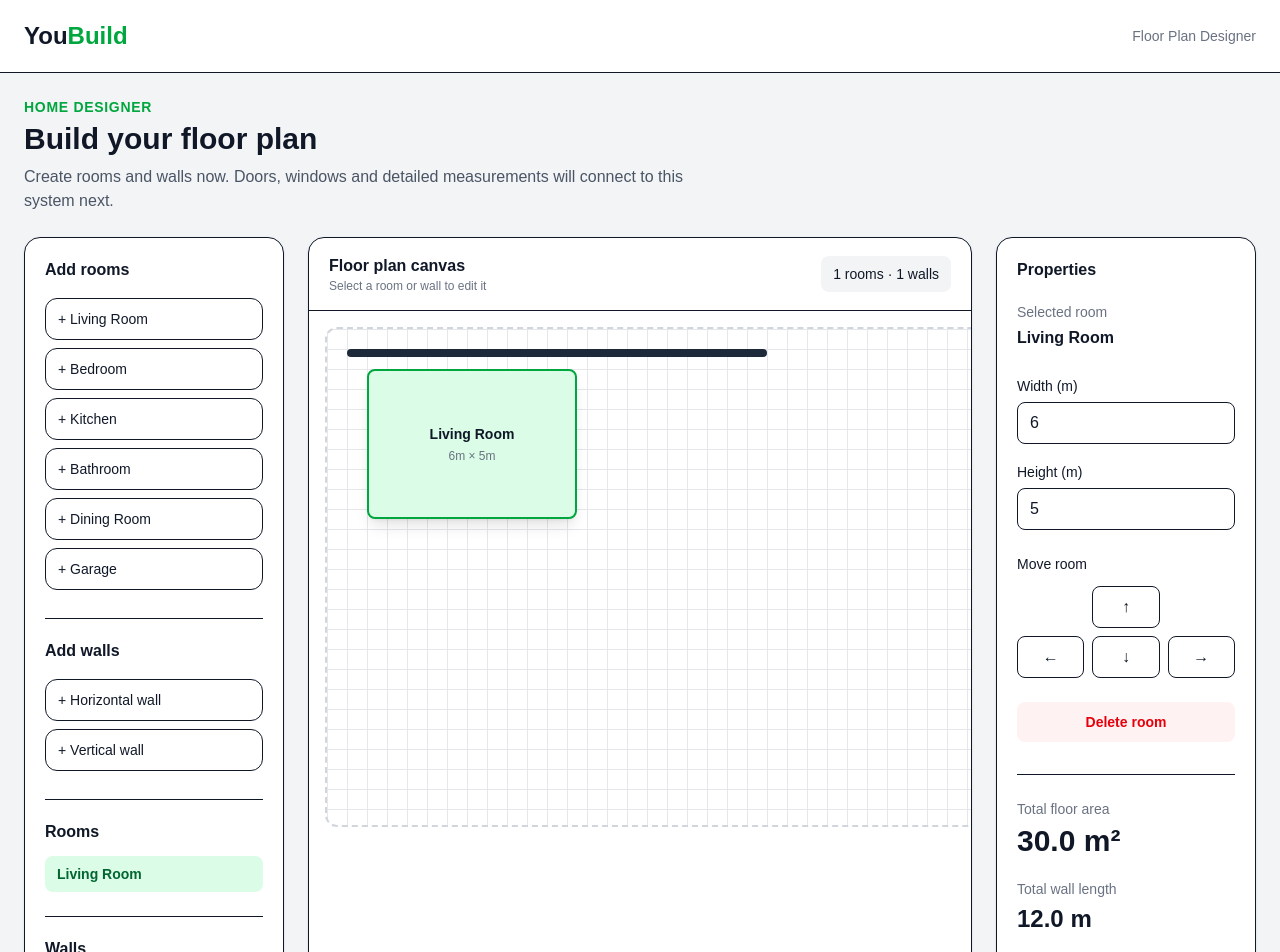
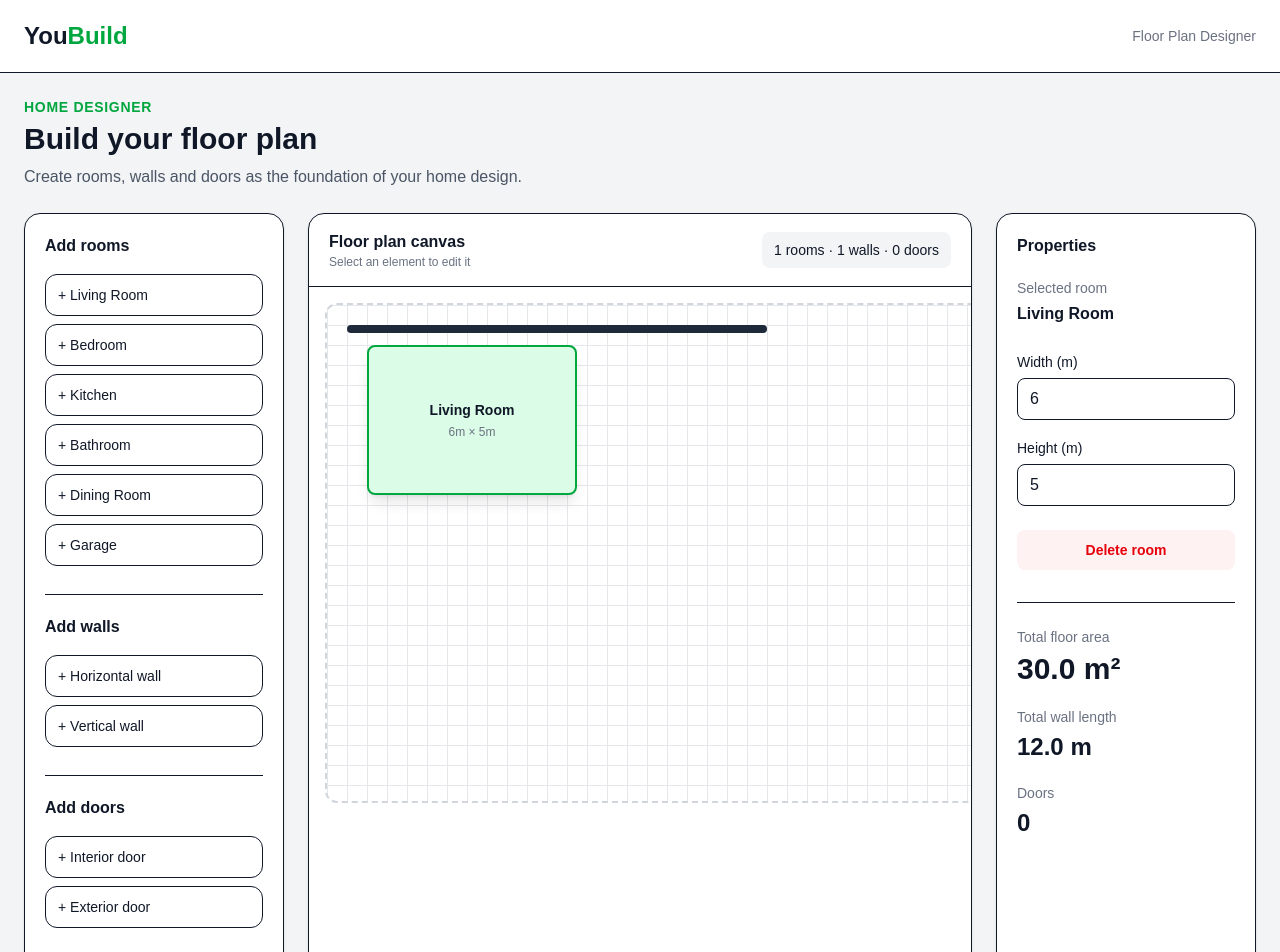
Before and after one commit to moitaleldere-alt/Youbuild-, a Next.js app: page /designer/floorplan in a window 1280 px wide. Shown: the top 952 px of the page. Built offline with nearby package versions, Linux system fonts and the light colour scheme.

Commit message:
add door system

```diff
--- a/app/designer/floorplan/page.tsx
+++ b/app/designer/floorplan/page.tsx
@@ -18,6 +18,17 @@ type Wall = {
   thickness: number;
   x: number;
   y: number;
+  direction: "horizontal" | "vertical";
+};
+
+type Door = {
+  id: number;
+  name: string;
+  width: number;
+  x: number;
+  y: number;
+  type: "Interior" | "Exterior";
+  swing: "Left" | "Right";
   direction: "horizontal" | "vertical";
 };
 
@@ -54,11 +65,33 @@ export default function FloorPlanPage() {
     },
   ]);
 
+  const [doors, setDoors] = useState<Door[]>([]);
+
   const [selectedId, setSelectedId] = useState<number | null>(1);
   const [selectedWallId, setSelectedWallId] = useState<number | null>(null);
+  const [selectedDoorId, setSelectedDoorId] = useState<number | null>(null);
 
   const selectedRoom = rooms.find((room) => room.id === selectedId);
   const selectedWall = walls.find((wall) => wall.id === selectedWallId);
+  const selectedDoor = doors.find((door) => door.id === selectedDoorId);
+
+  function selectRoom(id: number) {
+    setSelectedId(id);
+    setSelectedWallId(null);
+    setSelectedDoorId(null);
+  }
+
+  function selectWall(id: number) {
+    setSelectedId(null);
+    setSelectedWallId(id);
+    setSelectedDoorId(null);
+  }
+
+  function selectDoor(id: number) {
+    setSelectedId(null);
+    setSelectedWallId(null);
+    setSelectedDoorId(id);
+  }
 
   function addRoom(name: string) {
     const newRoom: Room = {
@@ -71,8 +104,7 @@ export default function FloorPlanPage() {
     };
 
     setRooms((current) => [...current, newRoom]);
-    setSelectedId(newRoom.id);
-    setSelectedWallId(null);
+    selectRoom(newRoom.id);
   }
 
   function removeRoom(id: number) {
@@ -129,8 +161,7 @@ export default function FloorPlanPage() {
     };
 
     setWalls((current) => [...current, newWall]);
-    setSelectedWallId(newWall.id);
-    setSelectedId(null);
+    selectWall(newWall.id);
   }
 
   function removeWall(id: number) {
@@ -162,6 +193,65 @@ export default function FloorPlanPage() {
     );
   }
 
+  function addDoor(
+    type: "Interior" | "Exterior",
+    direction: "horizontal" | "vertical"
+  ) {
+    const newDoor: Door = {
+      id: Date.now(),
+      name: `${type} Door`,
+      width: 0.9,
+      x: 220 + doors.length * 30,
+      y: 100 + doors.length * 30,
+      type,
+      swing: "Right",
+      direction,
+    };
+
+    setDoors((current) => [...current, newDoor]);
+    selectDoor(newDoor.id);
+  }
+
+  function removeDoor(id: number) {
+    setDoors((current) => current.filter((door) => door.id !== id));
+
+    if (selectedDoorId === id) {
+      setSelectedDoorId(null);
+    }
+  }
+
+  function updateSelectedDoor(
+    property: "width" | "swing" | "type",
+    value: number | string
+  ) {
+    if (!selectedDoorId) return;
+
+    setDoors((current) =>
+      current.map((door) => {
+        if (door.id !== selectedDoorId) return door;
+
+        if (property === "width") {
+          return {
+            ...door,
+            width: Math.max(0.6, Number(value)),
+          };
+        }
+
+        if (property === "swing") {
+          return {
+            ...door,
+            swing: value as "Left" | "Right",
+          };
+        }
+
+        return {
+          ...door,
+          type: value as "Interior" | "Exterior",
+        };
+      })
+    );
+  }
+
   const totalArea = rooms.reduce(
     (total, room) => total + room.width * room.height,
     0
@@ -188,7 +278,6 @@ export default function FloorPlanPage() {
       </header>
 
       <section className="mx-auto max-w-7xl px-4 py-6 sm:px-6">
-        {/* Heading */}
         <div className="mb-6">
           <p className="text-sm font-semibold uppercase tracking-wider text-green-600">
             Home Designer
@@ -199,8 +288,8 @@ export default function FloorPlanPage() {
           </h1>
 
           <p className="mt-2 max-w-2xl text-gray-600">
-            Create rooms and walls now. Doors, windows and detailed
-            measurements will connect to this system next.
+            Create rooms, walls and doors as the foundation of your
+            home design.
           </p>
         </div>
 
@@ -242,46 +331,72 @@ export default function FloorPlanPage() {
             </div>
 
             <div className="mt-7 border-t pt-5">
-              <h2 className="font-semibold">Rooms</h2>
+              <h2 className="font-semibold">Add doors</h2>
+
+              <div className="mt-4 space-y-2">
+                <button
+                  onClick={() =>
+                    addDoor("Interior", "horizontal")
+                  }
+                  className="w-full rounded-xl border px-3 py-2.5 text-left text-sm font-medium hover:border-green-600 hover:bg-green-50"
+                >
+                  + Interior door
+                </button>
+
+                <button
+                  onClick={() =>
+                    addDoor("Exterior", "horizontal")
+                  }
+                  className="w-full rounded-xl border px-3 py-2.5 text-left text-sm font-medium hover:border-green-600 hover:bg-green-50"
+                >
+                  + Exterior door
+                </button>
+              </div>
+            </div>
+
+            <div className="mt-7 border-t pt-5">
+              <h2 className="font-semibold">Elements</h2>
 
               <div className="mt-3 space-y-2">
                 {rooms.map((room) => (
                   <button
                     key={room.id}
-                    onClick={() => {
-                      setSelectedId(room.id);
-                      setSelectedWallId(null);
-                    }}
+                    onClick={() => selectRoom(room.id)}
                     className={`w-full rounded-lg px-3 py-2 text-left text-sm ${
                       selectedId === room.id
                         ? "bg-green-100 font-semibold text-green-800"
                         : "bg-gray-50 hover:bg-gray-100"
                     }`}
                   >
-                    {room.name}
+                    🛏️ {room.name}
                   </button>
                 ))}
-              </div>
-            </div>
 
-            <div className="mt-6 border-t pt-5">
-              <h2 className="font-semibold">Walls</h2>
-
-              <div className="mt-3 space-y-2">
                 {walls.map((wall) => (
                   <button
                     key={wall.id}
-                    onClick={() => {
-                      setSelectedWallId(wall.id);
-                      setSelectedId(null);
-                    }}
+                    onClick={() => selectWall(wall.id)}
                     className={`w-full rounded-lg px-3 py-2 text-left text-sm ${
                       selectedWallId === wall.id
                         ? "bg-green-100 font-semibold text-green-800"
                         : "bg-gray-50 hover:bg-gray-100"
                     }`}
                   >
-                    {wall.name}
+                    🧱 {wall.name}
+                  </button>
+                ))}
+
+                {doors.map((door) => (
+                  <button
+                    key={door.id}
+                    onClick={() => selectDoor(door.id)}
+                    className={`w-full rounded-lg px-3 py-2 text-left text-sm ${
+                      selectedDoorId === door.id
+                        ? "bg-green-100 font-semibold text-green-800"
+                        : "bg-gray-50 hover:bg-gray-100"
+                    }`}
+                  >
+                    🚪 {door.name}
                   </button>
                 ))}
               </div>
@@ -295,12 +410,13 @@ export default function FloorPlanPage() {
                 <h2 className="font-semibold">Floor plan canvas</h2>
 
                 <p className="text-xs text-gray-500">
-                  Select a room or wall to edit it
+                  Select an element to edit it
                 </p>
               </div>
 
               <div className="rounded-lg bg-gray-100 px-3 py-2 text-sm font-medium">
-                {rooms.length} rooms · {walls.length} walls
+                {rooms.length} rooms · {walls.length} walls ·{" "}
+                {doors.length} doors
               </div>
             </div>
 
@@ -316,16 +432,13 @@ export default function FloorPlanPage() {
                 {/* Walls */}
                 {walls.map((wall) => {
                   const isSelected = wall.id === selectedWallId;
-
-                  const horizontal = wall.direction === "horizontal";
+                  const horizontal =
+                    wall.direction === "horizontal";
 
                   return (
                     <button
                       key={wall.id}
-                      onClick={() => {
-                        setSelectedWallId(wall.id);
-                        setSelectedId(null);
-                      }}
+                      onClick={() => selectWall(wall.id)}
                       aria-label={wall.name}
                       className={`absolute rounded-sm transition ${
                         isSelected
@@ -353,10 +466,7 @@ export default function FloorPlanPage() {
                   return (
                     <button
                       key={room.id}
-                      onClick={() => {
-                        setSelectedId(room.id);
-                        setSelectedWallId(null);
-                      }}
+                      onClick={() => selectRoom(room.id)}
                       className={`absolute flex flex-col items-center justify-center rounded-lg border-2 text-center transition ${
                         isSelected
                           ? "border-green-600 bg-green-100 shadow-lg"
@@ -379,6 +489,40 @@ export default function FloorPlanPage() {
                     </button>
                   );
                 })}
+
+                {/* Doors */}
+                {doors.map((door) => {
+                  const isSelected = door.id === selectedDoorId;
+                  const horizontal =
+                    door.direction === "horizontal";
+
+                  return (
+                    <button
+                      key={door.id}
+                      onClick={() => selectDoor(door.id)}
+                      aria-label={door.name}
+                      className={`absolute z-20 ${
+                        isSelected
+                          ? "bg-green-600"
+                          : "bg-amber-600"
+                      }`}
+                      style={{
+                        left: door.x,
+                        top: door.y,
+                        width: horizontal
+                          ? door.width * 35
+                          : 10,
+                        height: horizontal
+                          ? 10
+                          : door.width * 35,
+                      }}
+                    >
+                      <span className="sr-only">
+                        {door.name}
+                      </span>
+                    </button>
+                  );
+                })}
               </div>
             </div>
           </section>
@@ -387,6 +531,7 @@ export default function FloorPlanPage() {
           <aside className="rounded-2xl border bg-white p-5 shadow-sm">
             <h2 className="font-semibold">Properties</h2>
 
+            {/* ROOM */}
             {selectedRoom && (
               <>
                 <div className="mt-5">
@@ -439,44 +584,6 @@ export default function FloorPlanPage() {
                   </label>
                 </div>
 
-                <div className="mt-6">
-                  <p className="text-sm font-medium">Move room</p>
-
-                  <div className="mt-3 grid grid-cols-3 gap-2">
-                    <div />
-
-                    <button
-                      onClick={() => moveSelected(0, -20)}
-                      className="rounded-lg border py-2 hover:bg-gray-50"
-                    >
-                      ↑
-                    </button>
-
-                    <div />
-
-                    <button
-                      onClick={() => moveSelected(-20, 0)}
-                      className="rounded-lg border py-2 hover:bg-gray-50"
-                    >
-                      ←
-                    </button>
-
-                    <button
-                      onClick={() => moveSelected(0, 20)}
-                      className="rounded-lg border py-2 hover:bg-gray-50"
-                    >
-                      ↓
-                    </button>
-
-                    <button
-                      onClick={() => moveSelected(20, 0)}
-                      className="rounded-lg border py-2 hover:bg-gray-50"
-                    >
-                      →
-                    </button>
-                  </div>
-                </div>
-
                 <button
                   onClick={() => removeRoom(selectedRoom.id)}
                   className="mt-6 w-full rounded-lg bg-red-50 px-4 py-2.5 text-sm font-semibold text-red-600 hover:bg-red-100"
@@ -486,6 +593,7 @@ export default function FloorPlanPage() {
               </>
             )}
 
+            {/* WALL */}
             {selectedWall && (
               <>
                 <div className="mt-5">
@@ -548,11 +656,101 @@ export default function FloorPlanPage() {
               </>
             )}
 
-            {!selectedRoom && !selectedWall && (
-              <p className="mt-5 text-sm leading-6 text-gray-500">
-                Select a room or wall to edit its properties.
-              </p>
+            {/* DOOR */}
+            {selectedDoor && (
+              <>
+                <div className="mt-5">
+                  <p className="text-sm text-gray-500">
+                    Selected door
+                  </p>
+
+                  <p className="mt-1 font-semibold">
+                    {selectedDoor.name}
+                  </p>
+                </div>
+
+                <div className="mt-6 space-y-4">
+                  <label className="block">
+                    <span className="text-sm font-medium">
+                      Door type
+                    </span>
+
+                    <select
+                      value={selectedDoor.type}
+                      onChange={(e) =>
+                        updateSelectedDoor(
+                          "type",
+                          e.target.value
+                        )
+                      }
+                      className="mt-1 w-full rounded-lg border px-3 py-2"
+                    >
+                      <option value="Interior">
+                        Interior
+                      </option>
+                      <option value="Exterior">
+                        Exterior
+                      </option>
+                    </select>
+                  </label>
+
+                  <label className="block">
+                    <span className="text-sm font-medium">
+                      Width (m)
+                    </span>
+
+                    <input
+                      type="number"
+                      min="0.6"
+                      step="0.1"
+                      value={selectedDoor.width}
+                      onChange={(e) =>
+                        updateSelectedDoor(
+                          "width",
+                          Number(e.target.value)
+                        )
+                      }
+                      className="mt-1 w-full rounded-lg border px-3 py-2"
+                    />
+                  </label>
+
+                  <label className="block">
+                    <span className="text-sm font-medium">
+                      Swing
+                    </span>
+
+                    <select
+                      value={selectedDoor.swing}
+                      onChange={(e) =>
+                        updateSelectedDoor(
+                          "swing",
+                          e.target.value
+                        )
+                      }
+                      className="mt-1 w-full rounded-lg border px-3 py-2"
+                    >
+                      <option value="Left">Left</option>
+                      <option value="Right">Right</option>
+                    </select>
+                  </label>
+                </div>
+
+                <button
+                  onClick={() => removeDoor(selectedDoor.id)}
+                  className="mt-6 w-full rounded-lg bg-red-50 px-4 py-2.5 text-sm font-semibold text-red-600 hover:bg-red-100"
+                >
+                  Delete door
+                </button>
+              </>
             )}
+
+            {!selectedRoom &&
+              !selectedWall &&
+              !selectedDoor && (
+                <p className="mt-5 text-sm leading-6 text-gray-500">
+                  Select a room, wall or door to edit its properties.
+                </p>
+              )}
 
             {/* Statistics */}
             <div className="mt-8 border-t pt-6">
@@ -571,6 +769,14 @@ export default function FloorPlanPage() {
               <p className="mt-1 text-2xl font-bold">
                 {totalWallLength.toFixed(1)} m
               </p>
+
+              <p className="mt-5 text-sm text-gray-500">
+                Doors
+              </p>
+
+              <p className="mt-1 text-2xl font-bold">
+                {doors.length}
+              </p>
             </div>
           </aside>
         </div>
```
